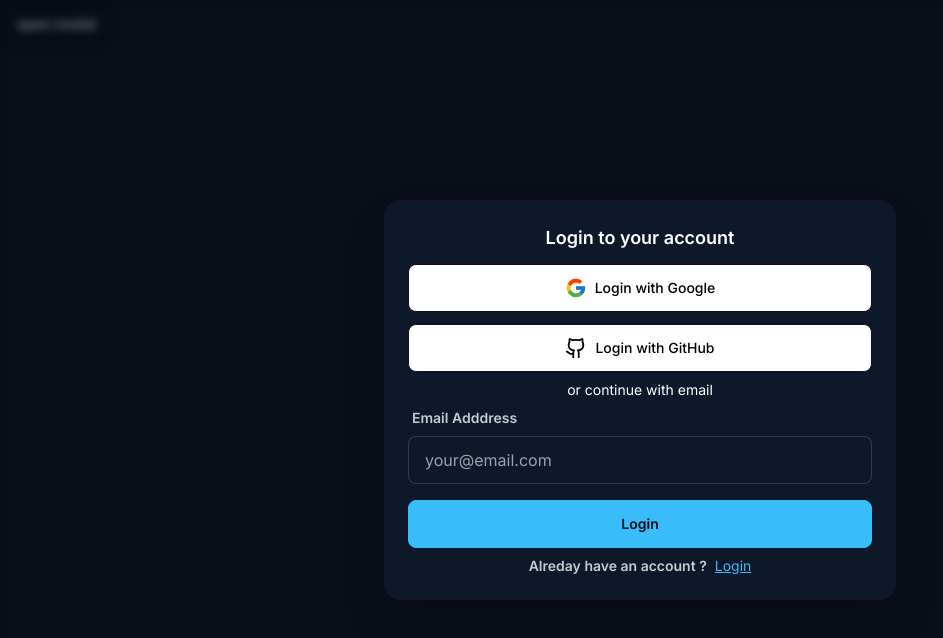
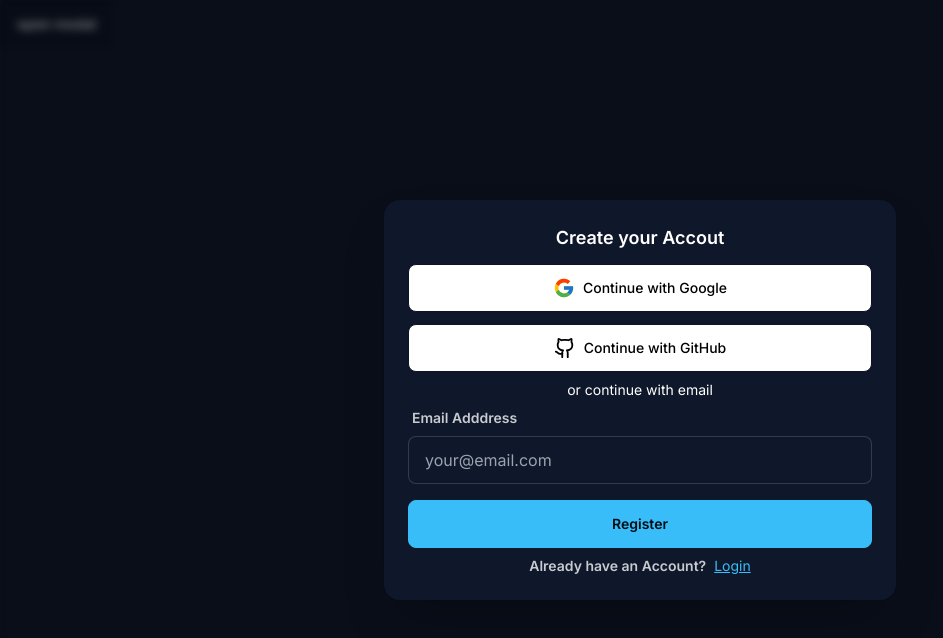
Before and after one commit to Tejash429/tasky, a Next.js app: page /register in a window 1280 px wide. Both pictures are taken after a click on the button "open modal". Shown: the top 638 px of the page, without its empty margins (0-943 px from the left). Built offline with nearby package versions, Linux system fonts and the light colour scheme.

Commit message:
Refactor login and register pages

```diff
--- /dev/null
+++ b/app/(auth)/authForm.tsx
@@ -0,0 +1,64 @@
+'use client';
+
+import Input from '@/app/components/form-elements/input';
+import React from 'react';
+import GitHubButton from '../components/form-elements/buttons';
+import Link from 'next/link';
+
+interface Props {
+  title: string;
+  btnString: string;
+  msg: string;
+}
+
+export default function AuthForm({ title, btnString, msg }: Props) {
+  const redirect = btnString === 'Login' ? '/register' : '/login';
+  return (
+    <>
+      <button
+        className='btn'
+        onClick={() =>
+          (
+            document.getElementById('my_modal_2') as HTMLDialogElement
+          ).showModal()
+        }
+      >
+        open modal
+      </button>
+      <dialog id='my_modal_2' className='modal backdrop-blur-sm '>
+        <div className='modal-box flex flex-col justify-center text-center '>
+          <div className=' flex flex-col gap-1 text-center text-white font-semibold text-lg mb-3 leading-7'>
+            {title}
+          </div>
+          <div className='flex flex-col gap-3'>
+            <GitHubButton i={0} />
+            <GitHubButton i={1} />
+          </div>
+
+          <p className='text-center text-sm mt-2 leading-5 text-white'>
+            or continue with email
+          </p>
+
+          <Input
+            title='Email Adddress'
+            placeholder='your@email.com'
+            type='email'
+          />
+
+          <button className='btn btn-primary w-full text'>{btnString} </button>
+
+          <div className='flex justify-center gap-2 mt-2 '>
+            <p className='text-center text-sm font-semibold'>{msg}</p>
+            <Link className='cursor-pointer  text-sm btn-link' href={redirect}>
+              {btnString === 'Login' ? 'Register' : 'Login'}
+            </Link>
+          </div>
+        </div>
+
+        <form method='dialog' className='modal-backdrop text-white'>
+          <button>close</button>
+        </form>
+      </dialog>
+    </>
+  );
+}
--- a/app/(auth)/login/page.tsx
+++ b/app/(auth)/login/page.tsx
@@ -3,59 +3,14 @@
 import GitHubButton from '@/app/components/form-elements/buttons';
 import Input from '@/app/components/form-elements/input';
 import Link from 'next/link';
+import AuthForm from '../authForm';
 
 export default function Login() {
   return (
-    <>
-      <button
-        className='btn'
-        onClick={() =>
-          (
-            document.getElementById('my_modal_2') as HTMLDialogElement
-          ).showModal()
-        }
-      >
-        open modal
-      </button>
-      <dialog id='my_modal_2' className='modal backdrop-blur-sm '>
-        <div className='modal-box flex flex-col justify-center text-center '>
-          <div className=' flex flex-col gap-1 text-center text-white font-semibold text-lg mb-3 leading-7'>
-            Login to your account
-          </div>
-          <div className='flex flex-col gap-3'>
-            <GitHubButton i={0} />
-            <GitHubButton i={1} />
-          </div>
-
-          <p className='text-center text-sm mt-2 leading-5 text-white'>
-            or continue with email
-          </p>
-
-          <Input
-            title='Email Adddress'
-            placeholder='your@email.com'
-            type='email'
-          />
-
-          <button className='btn btn-primary w-full text'>Login </button>
-
-          <div className='flex justify-center gap-2 mt-2 '>
-            <p className='text-center text-sm font-semibold'>
-              Don&apos;t you have an account yet?
-            </p>
-            <Link
-              className='cursor-pointer  text-sm btn-link'
-              href={'/register'}
-            >
-              Register
-            </Link>
-          </div>
-        </div>
-
-        <form method='dialog' className='modal-backdrop text-white'>
-          <button>close</button>
-        </form>
-      </dialog>
-    </>
+    <AuthForm
+      btnString='Login'
+      msg='Dont have an Account yet?'
+      title='Login to your Accout'
+    />
   );
 }
--- a/app/(auth)/register/page.tsx
+++ b/app/(auth)/register/page.tsx
@@ -1,58 +1,11 @@
-'use client';
-
-import GitHubButton from '@/app/components/form-elements/buttons';
-import Input from '@/app/components/form-elements/input';
-import Link from 'next/link';
+import AuthForm from '../authForm';
 
 export default function Register() {
   return (
-    <>
-      <button
-        className='btn'
-        onClick={() =>
-          (
-            document.getElementById('my_modal_2') as HTMLDialogElement
-          ).showModal()
-        }
-      >
-        open modal
-      </button>
-      <dialog id='my_modal_2' className='modal backdrop-blur-sm '>
-        <div className='modal-box flex flex-col justify-center text-center '>
-          <div className=' flex flex-col gap-1 text-center text-white font-semibold text-lg mb-3 leading-7'>
-            Login to your account
-          </div>
-          <div className='flex flex-col gap-3'>
-            <GitHubButton i={0} />
-            <GitHubButton i={1} />
-          </div>
-
-          <p className='text-center text-sm mt-2 leading-5 text-white'>
-            or continue with email
-          </p>
-
-          <Input
-            title='Email Adddress'
-            placeholder='your@email.com'
-            type='email'
-          />
-
-          <button className='btn btn-primary w-full text'>Login </button>
-
-          <div className='flex justify-center gap-2 mt-2 '>
-            <p className='text-center text-sm font-semibold'>
-              Alreday have an account ?
-            </p>
-            <Link className='cursor-pointer text-sm btn-link' href={'/login'}>
-              Login
-            </Link>
-          </div>
-        </div>
-
-        <form method='dialog' className='modal-backdrop text-white'>
-          <button>close</button>
-        </form>
-      </dialog>
-    </>
+    <AuthForm
+      btnString='Register'
+      msg='Already have an Account?'
+      title='Create your Accout'
+    />
   );
 }
--- a/app/components/form-elements/buttons.tsx
+++ b/app/components/form-elements/buttons.tsx
@@ -7,7 +7,7 @@ export default function GitHubButton({ i }: { i: number }) {
   return (
     <button className='bg-white btn hover:bg-slate-200 font-medium text-black'>
       {i == 1 ? <Github size={22} /> : <FcGoogle size={22} />}
-      {i == 1 ? 'Login with GitHub' : 'Login with Google'}
+      {i == 1 ? 'Continue with GitHub' : 'Continue with Google'}
     </button>
   );
 }
```
